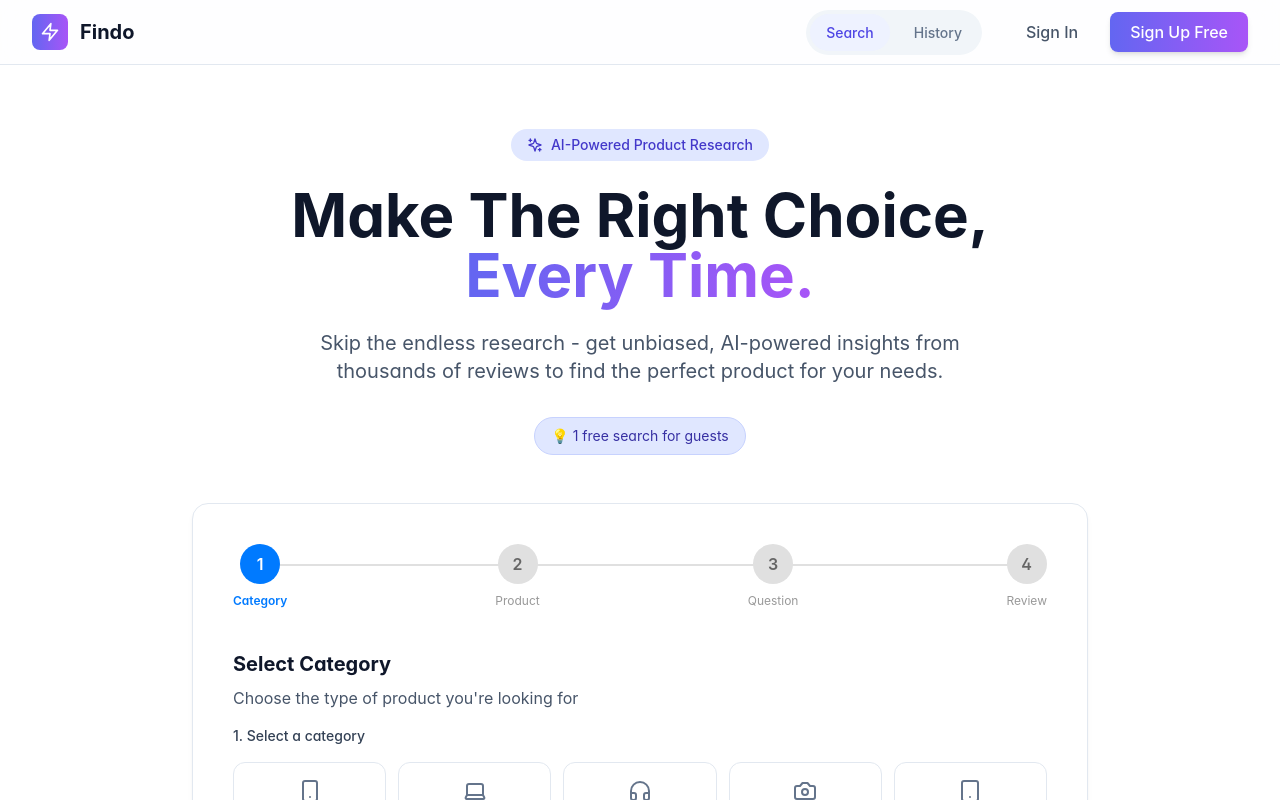
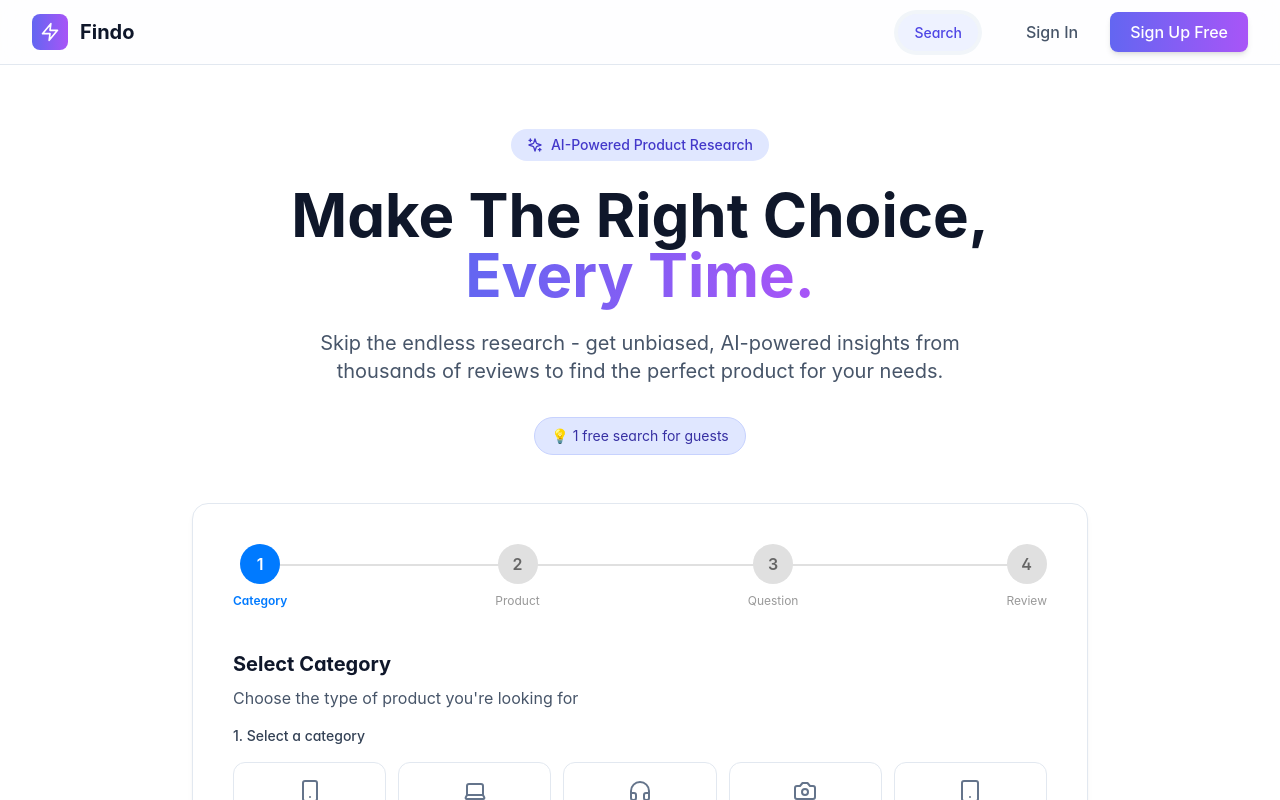
Before and after one commit to regnerrad/ai-product-review-app, a React (Create React App) app: page / in a window 1280 px wide. Shown: the top 800 px of the page. Built offline with nearby package versions, Linux system fonts and the light colour scheme; no server answers; the database is empty.

Commit message:
remove history tab from navigation

```diff
--- a/src/Layout.js
+++ b/src/Layout.js
@@ -168,12 +168,6 @@ export default function Layout({ children, currentPageName }) {
                 >
                   Search
                 </Link>
-                <Link
-                  to={createPageUrl("History")}
-                  className={`nav-link ${location.pathname === createPageUrl("History") ? 'active' : ''}`}
-                >
-                  History
-                </Link>
               </nav>
 
               {/* User Menu */}
```
